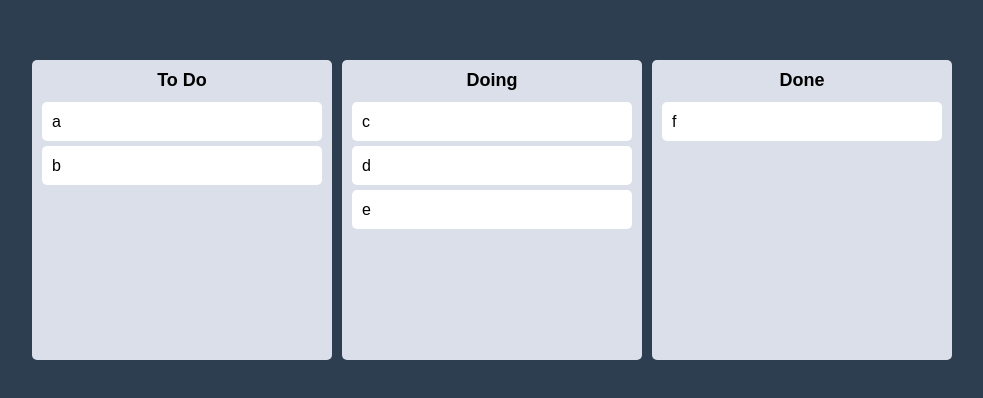
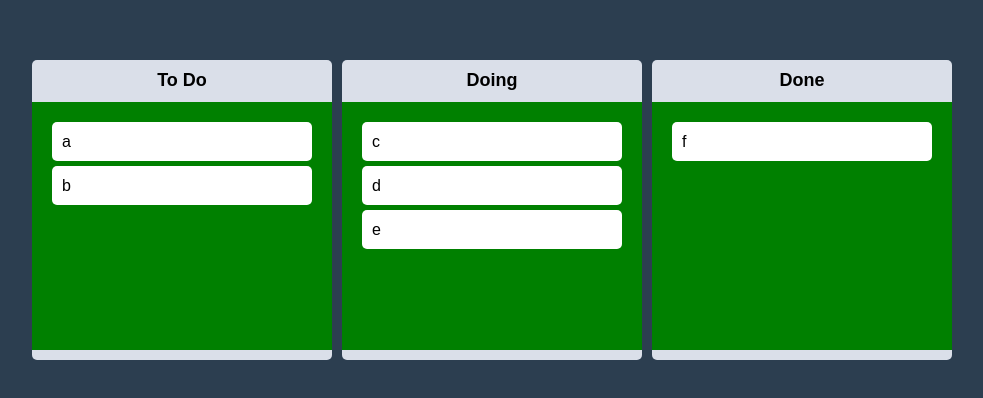
Before and after one commit to InKyoJeong/mini-trello, a React app: page / in a window 1280 px wide. Shown: the part 190-588 px from the top of the page, without its empty margins (148-1131 px from the left). Built offline with nearby package versions, Linux system fonts and the light colour scheme.

Commit message:
feat: move on another board

```diff
--- a/src/App.tsx
+++ b/src/App.tsx
@@ -28,6 +28,7 @@ function App() {
   const onDragEnd = (info: DropResult) => {
     console.log(info);
     const { destination, draggableId, source } = info;
+    if (!destination) return;
 
     // 같은 보드일때
     if (destination?.droppableId === source.droppableId) {
@@ -39,6 +40,22 @@ function App() {
         return {
           ...allBoards,
           [source.droppableId]: boardCopy,
+        };
+      });
+    }
+
+    // 보드간 이동
+    if (destination.droppableId !== source.droppableId) {
+      setToDos((allBoards) => {
+        const sourceBoard = [...allBoards[source.droppableId]];
+        const destinationBoard = [...allBoards[destination.droppableId]];
+        sourceBoard.splice(source.index, 1);
+        destinationBoard.splice(destination?.index, 0, draggableId);
+
+        return {
+          ...allBoards,
+          [source.droppableId]: sourceBoard,
+          [destination.droppableId]: destinationBoard,
         };
       });
     }
--- a/src/components/Board.tsx
+++ b/src/components/Board.tsx
@@ -5,11 +5,30 @@ import DraggableCard from "./DraggableCard";
 
 const Wrapper = styled.div`
   width: 300px;
-  padding: 20px 10px;
+  padding: 10px 0px;
   padding-top: 10px;
   background-color: ${(props) => props.theme.boardColor};
   border-radius: 5px;
   min-height: 300px;
+  display: flex;
+  flex-direction: column;
+`;
+
+interface IAreaProps {
+  isDraggingOver: boolean;
+  isDraggingFromThisWith: boolean;
+}
+
+const Area = styled.div<IAreaProps>`
+  background-color: ${(props) =>
+    props.isDraggingOver
+      ? "#dfe6e9"
+      : props.isDraggingFromThisWith
+      ? "red"
+      : "green"};
+  flex-grow: 1;
+  transition: background-color 0.3s ease-in-out;
+  padding: 20px;
 `;
 
 const Title = styled.h2`
@@ -29,13 +48,18 @@ function Board({ toDos, boardId }: IBoardProps) {
     <Wrapper>
       <Title>{boardId}</Title>
       <Droppable droppableId={boardId}>
-        {(magic) => (
-          <div ref={magic.innerRef} {...magic.droppableProps}>
+        {(magic, info) => (
+          <Area
+            isDraggingOver={info.isDraggingOver}
+            isDraggingFromThisWith={Boolean(info.draggingFromThisWith)}
+            ref={magic.innerRef}
+            {...magic.droppableProps}
+          >
             {toDos.map((toDo, index) => (
               <DraggableCard key={toDo} index={index} toDo={toDo} />
             ))}
             {magic.placeholder}
-          </div>
+          </Area>
         )}
       </Droppable>
     </Wrapper>
--- a/src/components/DraggableCard.tsx
+++ b/src/components/DraggableCard.tsx
@@ -2,11 +2,14 @@ import React from "react";
 import { Droppable, Draggable } from "react-beautiful-dnd";
 import styled from "styled-components";
 
-const Card = styled.div`
+const Card = styled.div<{ isDragging: boolean }>`
   border-radius: 5px;
   padding: 10px 10px;
-  background-color: ${(props) => props.theme.cardColor};
+  background-color: ${(props) =>
+    props.isDragging ? "tomato" : props.theme.cardColor};
   margin-bottom: 5px;
+  box-shadow: ${(props) =>
+    props.isDragging ? "1px 2px 3px rgba(0,0,0,0.1)" : "none"};
 `;
 
 interface IDraggableCardProps {
@@ -17,8 +20,9 @@ interface IDraggableCardProps {
 function DraggableCard({ toDo, index }: IDraggableCardProps) {
   return (
     <Draggable key={toDo} draggableId={toDo} index={index}>
-      {(magic) => (
+      {(magic, snapshot) => (
         <Card
+          isDragging={snapshot.isDragging}
           ref={magic.innerRef}
           {...magic.dragHandleProps}
           {...magic.draggableProps}
```
